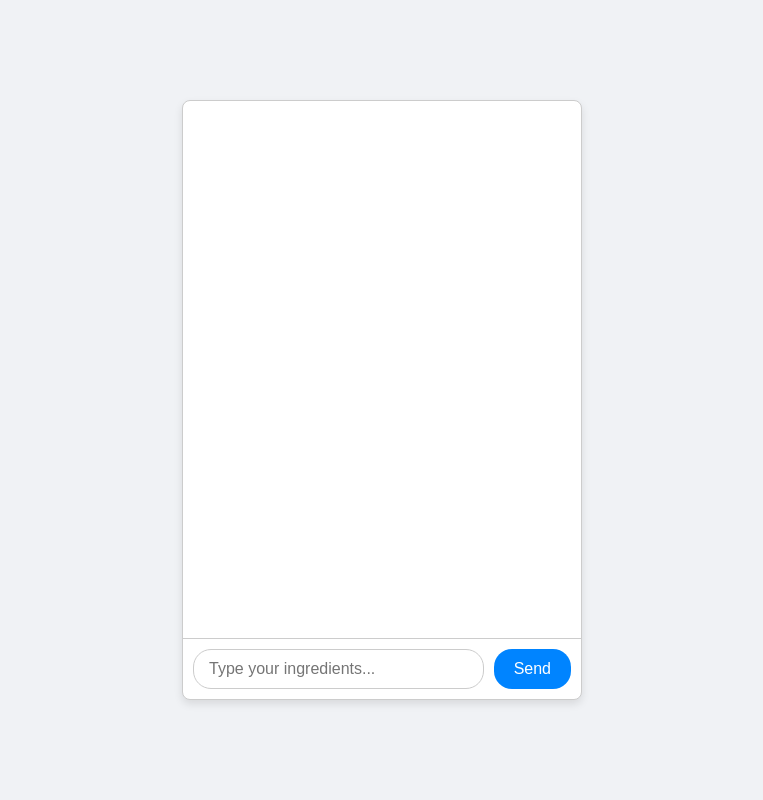
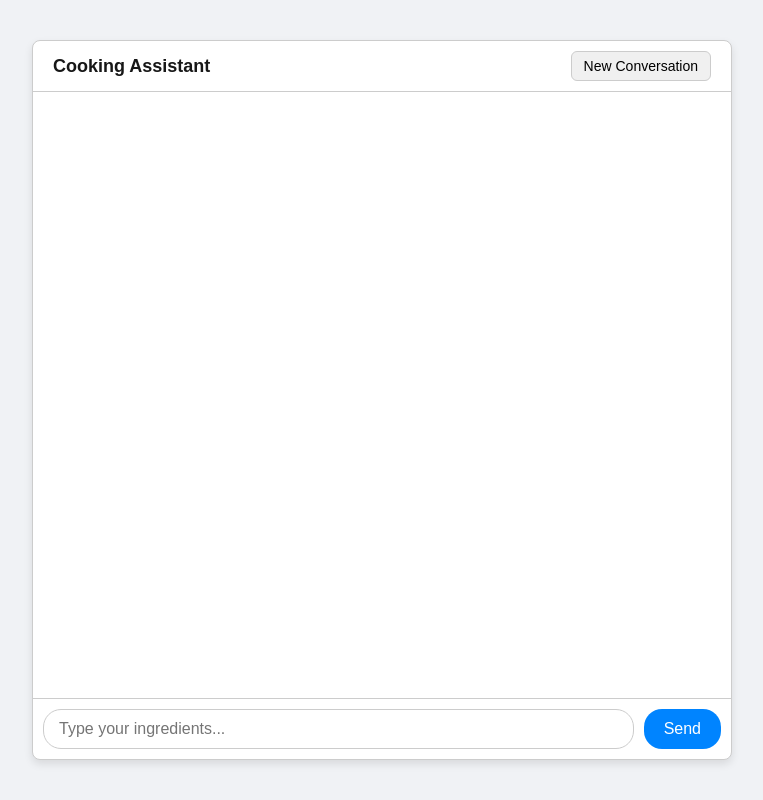
Before and after one commit to williammengyf/cooking-chatbot-frontend, a Next.js app: page / in a window 1280 px wide. Shown: the whole page, without its empty margins (258-1021 px from the left). Built offline with nearby package versions, Linux system fonts and the light colour scheme.

Commit message:
feat: Add feature to start new conversation

```diff
--- a/src/app/page.module.css
+++ b/src/app/page.module.css
@@ -3,13 +3,18 @@
   display: flex;
   justify-content: center;
   align-items: center;
+  width: 100%;
   min-height: 100vh;
   background-color: #f0f2f5;
+  padding: 16px;
+  box-sizing: border-box;
 }
 
 .chatContainer {
-  width: 400px;
-  height: 600px;
+  width: 100%;
+  max-width: 700px;
+  height: 90vh;
+  max-height: 800px;
   border: 1px solid #ccc;
   border-radius: 8px;
   background-color: #fff;
@@ -111,3 +116,29 @@
     transform: scale(1.0);
   }
 }
+
+.chatHeader {
+  display: flex;
+  justify-content: space-between;
+  align-items: center;
+  padding: 10px 20px;
+  border-bottom: 1px solid #ccc;
+}
+
+.headerTitle {
+  font-weight: bold;
+  font-size: 18px;
+}
+
+.newConversationButton {
+  background-color: #f0f0f0;
+  border: 1px solid #ccc;
+  padding: 6px 12px;
+  border-radius: 6px;
+  cursor: pointer;
+  font-size: 14px;
+}
+
+.newConversationButton:hover {
+  background-color: #e0e0e0;
+}
--- a/src/app/page.tsx
+++ b/src/app/page.tsx
@@ -12,8 +12,7 @@ export default function Home() {
   const [messages, setMessages] = useState<Message[]>([]);
   const [inputValue, setInputValue] = useState<string>('');
   const [isLoading, setIsLoading] = useState<boolean>(false);
-  // NEW: Generate a unique session ID for the conversation
-  const [sessionId] = useState(() => crypto.randomUUID());
+  const [sessionId, setSessionId] = useState(() => crypto.randomUUID());
 
   const messageDisplayRef = useRef<HTMLDivElement>(null);
 
@@ -41,7 +40,6 @@ export default function Home() {
           headers: {
             'Content-Type': 'application/json',
           },
-          // MODIFIED: Send session_id along with the message
           body: JSON.stringify({
             message: userMessage,
             session_id: sessionId
@@ -74,9 +72,22 @@ export default function Home() {
     }
   };
 
+  const handleNewConversation = () => {
+    setMessages([]);
+    setSessionId(crypto.randomUUID());
+  };
+
   return (
     <main className={styles.main}>
       <div className={styles.chatContainer}>
+        {/* NEW: Chat Header */}
+        <div className={styles.chatHeader}>
+          <h1 className={styles.headerTitle}>Cooking Assistant</h1>
+          <button onClick={handleNewConversation} className={styles.newConversationButton}>
+            New Conversation
+          </button>
+        </div>
+
         <div className={styles.messageDisplay} ref={messageDisplayRef}>
           {messages.map((msg, index) => (
             <div key={index} className={`${styles.message} ${msg.sender === 'user' ? styles.userMessage : styles.botMessage}`}>
```
